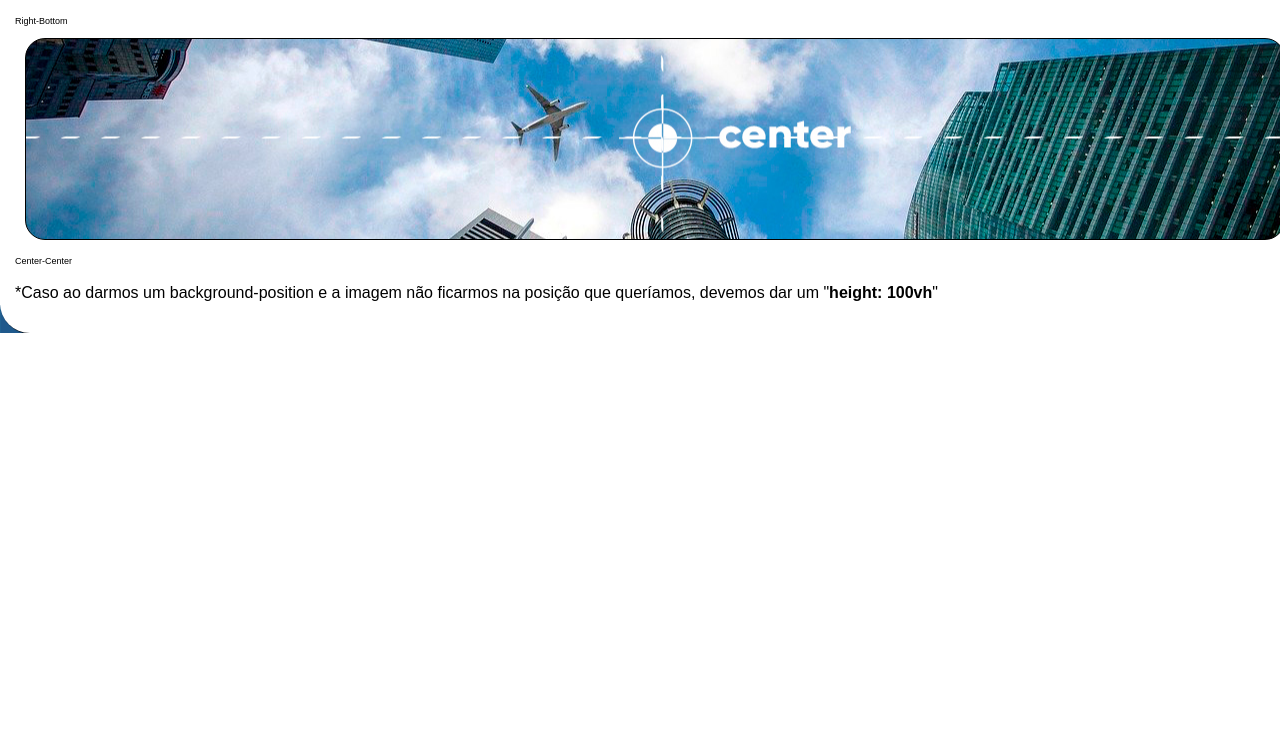
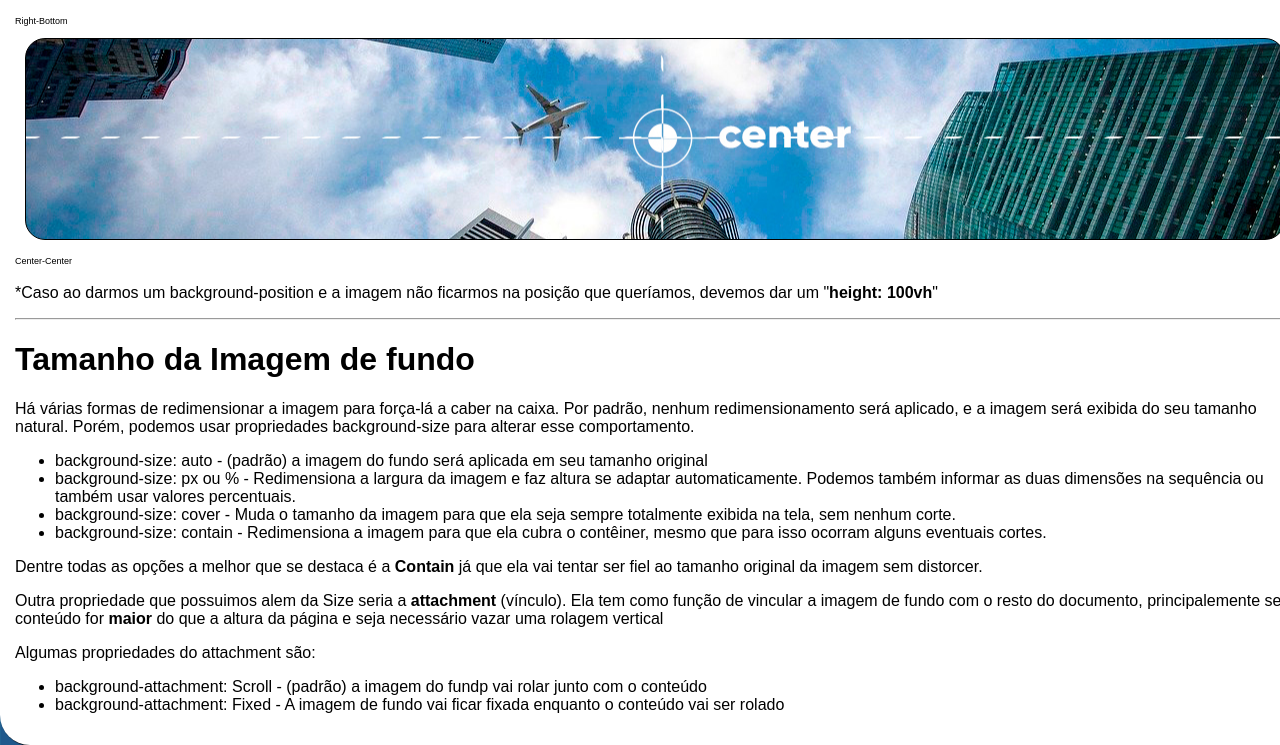
Before and after one commit to Moodd1/estudo-html, a plain HTML site: page index.html in a window 1280 px wide. Shown: the part 8840-9585 px from the top of the page. Before the commit the page ends 9173 px from the top, so only its background shows below. Drawn offline with Linux system fonts and the light colour scheme.

Commit message:
novo conteúdo - Redimensionamento de imagens

```diff
--- a/index.html
+++ b/index.html
@@ -362,5 +362,22 @@
                                            <div class="block" id="w4"></div>
                                            <span>Center-Center</span>
                                            <p>*Caso ao darmos um background-position e a imagem não ficarmos na posição que queríamos, devemos dar um "<strong>height: 100vh</strong>"</p>
+                                           <hr>
+                                           <h1>Tamanho da Imagem de fundo</h1>
+                                           <p>Há várias formas de redimensionar a imagem para força-lá a caber na caixa. Por padrão, nenhum redimensionamento será aplicado, e a imagem será exibida do seu tamanho natural. Porém, podemos usar propriedades background-size para alterar esse comportamento. </p>
+                                           <ul>
+                                            <li>background-size: auto - (padrão) a imagem do fundo será aplicada em seu tamanho original</li>
+                                            <li>background-size: px ou % - Redimensiona a largura da imagem e faz altura se adaptar automaticamente. Podemos também informar as duas dimensões na sequência ou também usar valores percentuais.</li>
+                                            <li>background-size: cover - Muda o tamanho da imagem para que ela seja sempre totalmente exibida na tela, sem nenhum corte.</li>
+                                            <li>background-size: contain - Redimensiona a imagem para que ela cubra o contêiner, mesmo que para isso ocorram alguns eventuais cortes.</li>
+                                           </ul>
+                                           <p>Dentre todas as opções a melhor que se destaca é a <strong>Contain</strong> já que ela vai tentar ser fiel ao tamanho original da imagem sem distorcer.</p>
+                                           <p>Outra propriedade que possuimos alem da Size seria a <strong>attachment</strong> (vínculo). Ela tem como função de vincular a imagem de  fundo com o resto do documento, principalemente se o conteúdo for <strong>maior</strong> do que a altura da página e seja necessário vazar uma rolagem vertical</p>
+                                           <p>Algumas propriedades do attachment são:</p>
+                                           <ul>
+                                            <li>background-attachment: Scroll - (padrão) a imagem do fundp vai rolar junto com o conteúdo</li>
+                                            <li>background-attachment: Fixed - A imagem de fundo vai ficar fixada enquanto o conteúdo vai ser rolado</li>
+                                           </ul>
+
 </body>
 </html>
```
